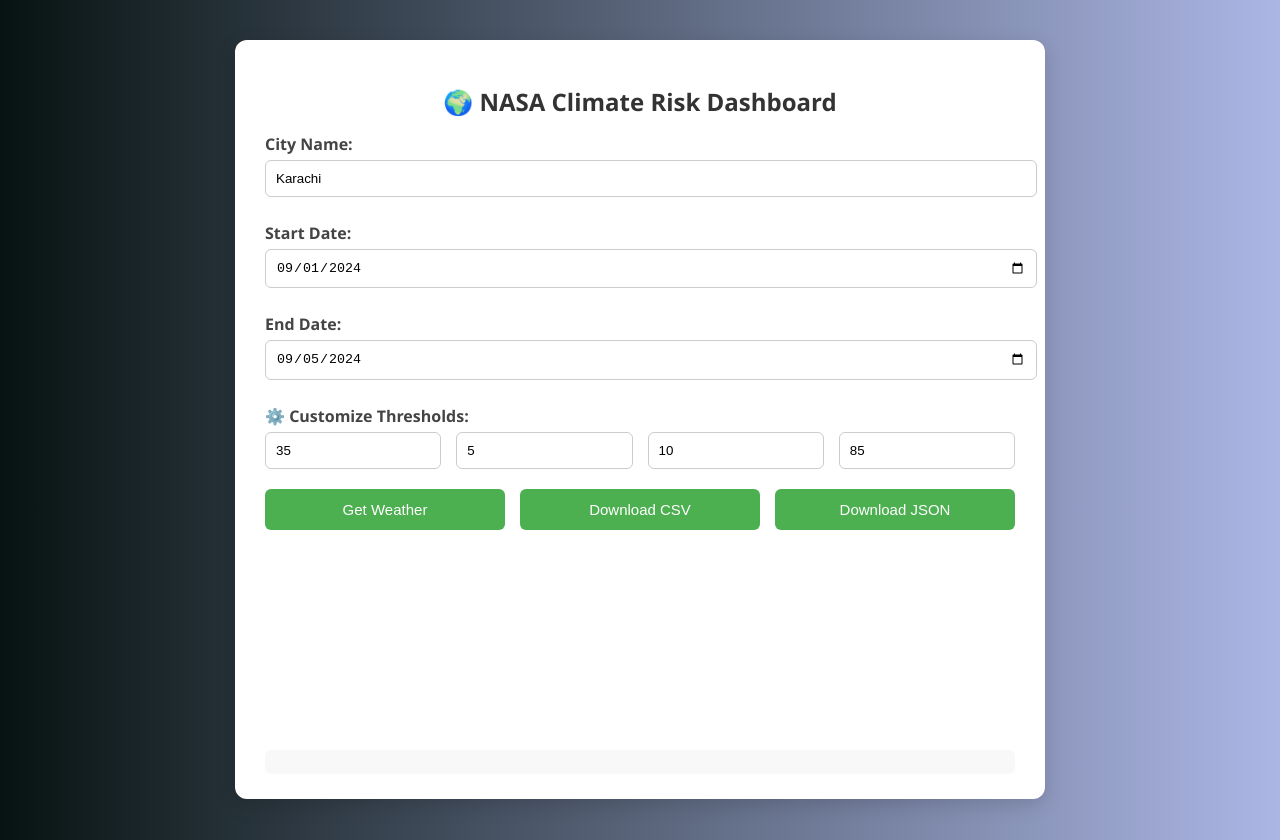
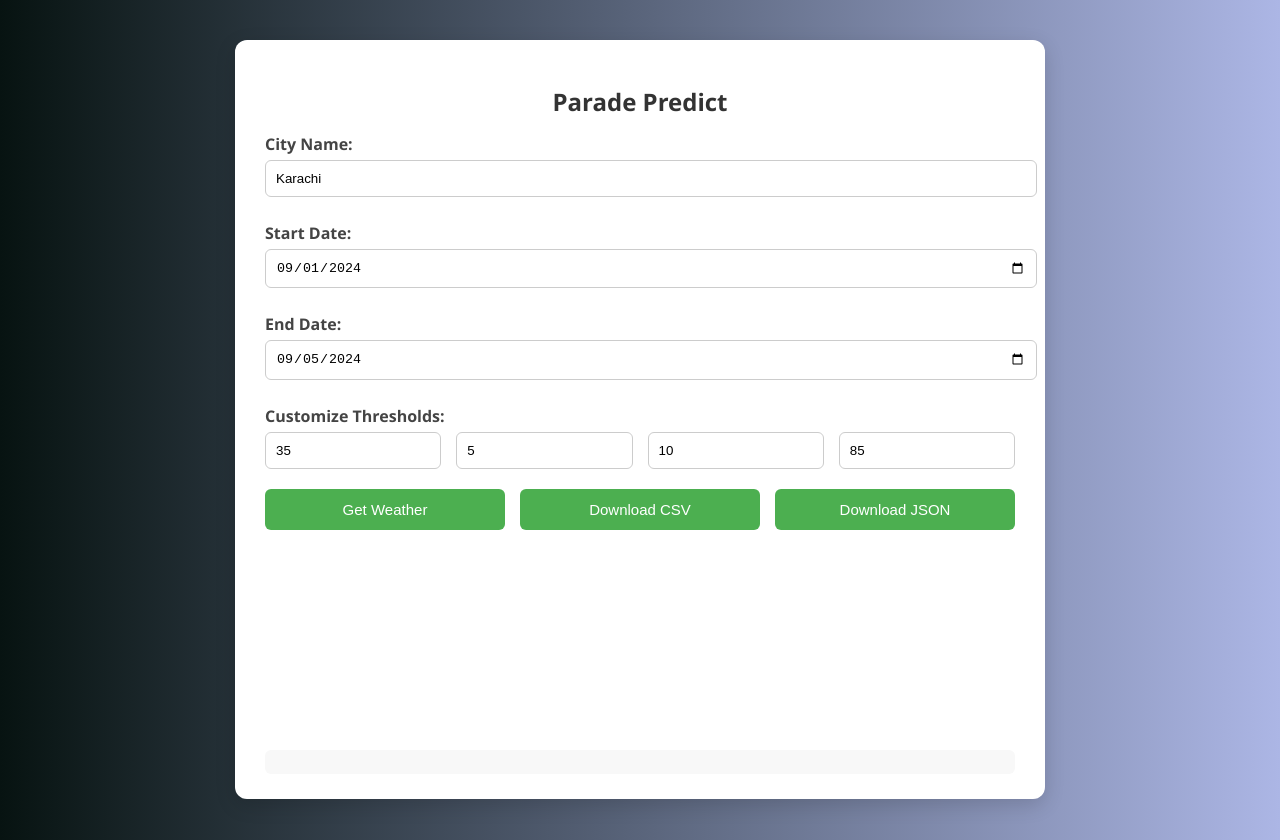
Before and after one commit to KERNELEET/nasa-weather-viewer, a plain HTML site: page index.html in a window 1280 px wide. Drawn offline with nearby package versions, Linux system fonts and the light colour scheme.

Commit message:
Committed

```diff
--- a/index.html
+++ b/index.html
@@ -87,7 +87,7 @@
 </head>
 <body>
   <div class="container">
-    <h2>🌍 NASA Climate Risk Dashboard</h2>
+    <h2>Parade Predict</h2>
 
     <label>City Name:</label>
     <input type="text" id="city" value="Karachi">
@@ -98,7 +98,7 @@
     <label>End Date:</label>
     <input type="date" id="end" value="2024-09-05">
 
-    <label>⚙️ Customize Thresholds:</label>
+    <label>Customize Thresholds:</label>
     <div class="row">
       <input type="number" id="hotThr" value="35" placeholder="Hot if > °C">
       <input type="number" id="coldThr" value="5" placeholder="Cold if < °C">
```
